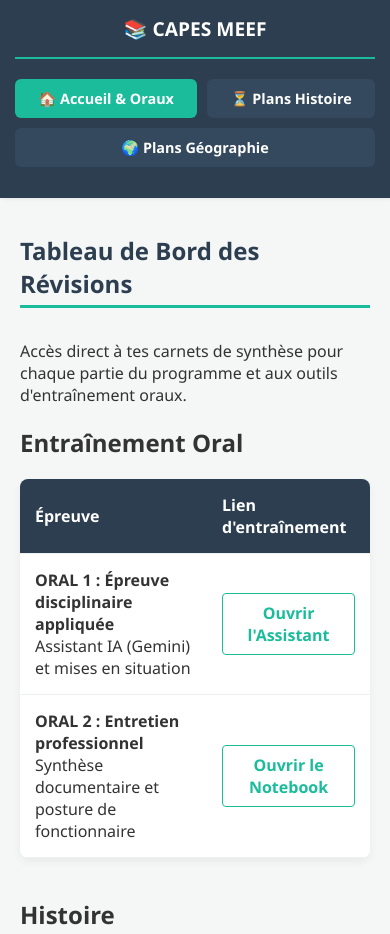
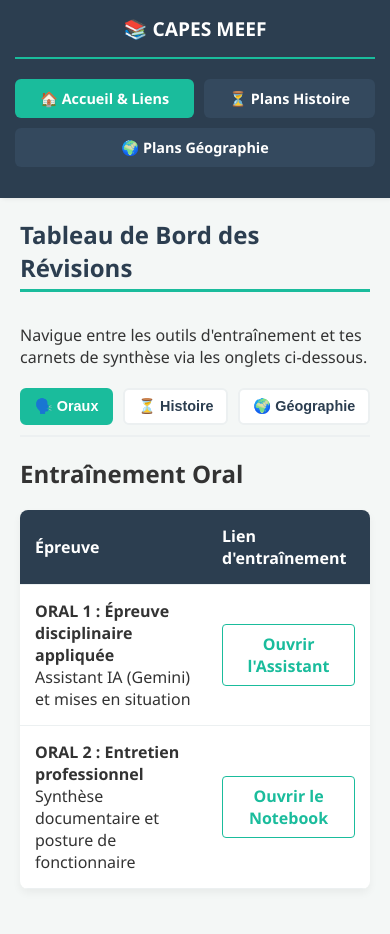
Before and after one commit to DDLeGoat/revisions-capes, a plain HTML site: page index.html in a window 390 px wide. Shown: the top 934 px of the page. Drawn offline with Linux system fonts and the light colour scheme.

Commit message:
Update index.html

```diff
--- a/index.html
+++ b/index.html
@@ -65,19 +65,58 @@
             border-bottom: 3px solid var(--secondary);
             display: inline-block;
             padding-bottom: 5px;
+            margin-top: 0;
         }
+
+        /* SOUS-ONGLETS (Accueil) */
+        .sub-tabs {
+            display: flex;
+            gap: 10px;
+            margin-top: 20px;
+            margin-bottom: 20px;
+            border-bottom: 2px solid #ecf0f1;
+            padding-bottom: 10px;
+            flex-wrap: wrap;
+        }
+        .sub-tab-btn {
+            background-color: white;
+            border: 2px solid #ecf0f1;
+            padding: 10px 20px;
+            font-size: 1em;
+            font-weight: bold;
+            color: var(--primary);
+            cursor: pointer;
+            border-radius: 6px;
+            transition: 0.3s;
+        }
+        .sub-tab-btn:hover {
+            border-color: var(--secondary);
+            color: var(--secondary);
+        }
+        .sub-tab-btn.active-sub {
+            background-color: var(--secondary);
+            border-color: var(--secondary);
+            color: white;
+        }
+        .sub-tab-content {
+            display: none;
+            animation: fadeIn 0.4s;
+        }
+        .sub-tab-content.active-sub-content {
+            display: block;
+        }
+
         /* Tables pour l'Accueil */
         table {
             width: 100%;
             border-collapse: collapse;
-            margin-top: 20px;
             margin-bottom: 40px;
             background: white;
             box-shadow: 0 4px 8px rgba(0,0,0,0.05);
             border-radius: 8px;
             display: block; /* Permet le scroll sur mobile */
             overflow-x: auto;
-            white-space: nowrap; /* Évite que le texte des tableaux s'écrase en hauteur */
+            white-space: nowrap;
         }
         th, td {
             padding: 15px;
@@ -106,7 +145,7 @@
             background-color: var(--secondary);
             color: white;
         }
-        /* Sections Dynamiques */
+        /* Sections Dynamiques (Menu Principal) */
         .section {
             display: none;
             animation: fadeIn 0.5s;
@@ -169,48 +208,19 @@
         .timeline-panel .tags { display: flex; flex-wrap: wrap; gap: 8px; margin-top: 12px; }
         .timeline-panel .tag { font-size: 12px; padding: 4px 12px; border-radius: 20px; border: 1px solid #bdc3c7; background: white; color: var(--primary); font-weight: bold; }
 
-        /* 📱 RESPONSIVE DESIGN (Mobiles & Tablettes) 📱 */
+        /* 📱 RESPONSIVE DESIGN 📱 */
         @media screen and (max-width: 768px) {
-            body {
-                flex-direction: column;
-            }
-            .sidebar {
-                width: 100%;
-                height: auto;
-                position: relative;
-                padding: 15px;
-            }
-            .sidebar h2 {
-                margin-top: 0;
-                font-size: 1.2em;
-            }
-            .sidebar ul {
-                display: flex;
-                flex-wrap: wrap;
-                justify-content: center;
-                gap: 10px;
-            }
-            .sidebar li {
-                margin: 0;
-                flex: 1 1 auto;
-                text-align: center;
-                font-size: 0.9em;
-                padding: 10px;
-            }
-            .content {
-                margin-left: 0;
-                width: 100%;
-                padding: 20px;
-            }
-            h1 {
-                font-size: 1.5em;
-            }
-            table {
-                white-space: normal;
-            }
-            td, th {
-                min-width: 120px;
-            }
+            body { flex-direction: column; }
+            .sidebar { width: 100%; height: auto; position: relative; padding: 15px; }
+            .sidebar h2 { margin-top: 0; font-size: 1.2em; }
+            .sidebar ul { display: flex; flex-wrap: wrap; justify-content: center; gap: 10px; }
+            .sidebar li { margin: 0; flex: 1 1 auto; text-align: center; font-size: 0.9em; padding: 10px; }
+            .content { margin-left: 0; width: 100%; padding: 20px; }
+            h1 { font-size: 1.5em; }
+            .sub-tabs { justify-content: center; }
+            .sub-tab-btn { flex: 1 1 auto; text-align: center; padding: 8px 10px; font-size: 0.9em; }
+            table { white-space: normal; }
+            td, th { min-width: 120px; }
         }
     </style>
 </head>
@@ -219,7 +229,7 @@
     <div class="sidebar">
         <h2>📚 CAPES MEEF</h2>
         <ul>
-            <li class="nav-btn active-menu" onclick="showSection('accueil', this)">🏠 Accueil & Oraux</li>
+            <li class="nav-btn active-menu" onclick="showSection('accueil', this)">🏠 Accueil & Liens</li>
             <li class="nav-btn" onclick="showSection('histoire', this)">⏳ Plans Histoire</li>
             <li class="nav-btn" onclick="showSection('geographie', this)">🌍 Plans Géographie</li>
         </ul>
@@ -228,8 +238,15 @@
     <div class="content">
         <div id="accueil" class="section active">
             <h1>Tableau de Bord des Révisions</h1>
-            <p>Accès direct à tes carnets de synthèse pour chaque partie du programme et aux outils d'entraînement oraux.</p>
+            <p>Navigue entre les outils d'entraînement et tes carnets de synthèse via les onglets ci-dessous.</p>
 
+            <div class="sub-tabs">
+                <button class="sub-tab-btn active-sub" onclick="showSubTab('acc-oraux', this)">🗣️ Oraux</button>
+                <button class="sub-tab-btn" onclick="showSubTab('acc-histoire', this)">⏳ Histoire</button>
+                <button class="sub-tab-btn" onclick="showSubTab('acc-geographie', this)">🌍 Géographie</button>
+            </div>
+
+            <div id="acc-oraux" class="sub-tab-content active-sub-content">
                 <h2>Entraînement Oral</h2>
                 <table>
                     <tr>
@@ -245,8 +262,10 @@
                         <td><a href="https://notebooklm.google.com/notebook/f1c79d7f-67e5-4688-ab43-45afd2fb187f" target="_blank" class="notebook-link">Ouvrir le Notebook</a></td>
                     </tr>
                 </table>
+            </div>
 
-            <h2>Histoire</h2>
+            <div id="acc-histoire" class="sub-tab-content">
+                <h2>Histoire - Notebooks LM</h2>
                 <table>
                     <tr>
                         <th>Partie du Programme</th>
@@ -273,8 +292,10 @@
                         <td><a href="https://notebooklm.google.com/notebook/62c0df18-5168-42c3-ade7-4754d50428f8" target="_blank" class="notebook-link">Ouvrir le Notebook</a></td>
                     </tr>
                 </table>
+            </div>
 
-            <h2>Géographie</h2>
+            <div id="acc-geographie" class="sub-tab-content">
+                <h2>Géographie - Notebooks LM</h2>
                 <table>
                     <tr>
                         <th>Partie du Programme</th>
@@ -310,6 +331,7 @@
                     </tr>
                 </table>
             </div>
+        </div>
 
         <div id="histoire" class="section">
             <h1>Plans Magiques - Histoire</h1>
@@ -325,7 +347,7 @@
                             <span><span class="timeline-legend-dot" style="background:#1D9E75"></span>Abbassides</span>
                             <span><span class="timeline-legend-dot" style="background:#D85A30"></span>Fatimides</span>
                             <span><span class="timeline-legend-dot" style="background:#BA7517"></span>Ayyoubides</span>
-                            <span><span class="timeline-legend-dot" style="background:#3b82f6"></span>Mamelouks</span>
+                            <span><span class="timeline-legend-dot" style="background:#3498db"></span>Mamelouks</span>
                         </div>
 
                         <div class="timeline" id="tl"></div>
@@ -375,7 +397,7 @@
                     <li><strong>I. LA RÉPUBLIQUE ROMAINE: GESTATION D'UN MODÈLE ET CONQUÊTE DE L'HÉGÉMONIE (509 - 133 av. J.-C.)</strong>
                         <ul>
                             <li>A. Un système politique oligarchique et patricio-plébéien</li>
-                            <li>B. Le rouleau compresseur militaire et la conquête de l'Italie</li>
+                            <li>B. Le rouleau compresseur militaire et la Pyramide de conquête de l'Italie</li>
                             <li>C. L'impérialisme méditerranéen et ses conséquences</li>
                         </ul>
                     </li>
@@ -780,7 +802,7 @@
                             <li>C. L'évolution et les paradoxes de la protection environnementale</li>
                         </ul>
                     </li>
-                    <li><strong>III. GÉOPOLITIQUE ET JUSTICE ENVIRONNEMENTALE: LA LUTTE POUR L'APPROPRIATION GLOBE</strong>
+                    <li><strong>III. GÉOPOLITIQUE ET JUSTICE ENVIRONNEMENTALE: LA LUTTE POUR L'APPROPRIATION DU GLOBE</strong>
                         <ul>
                             <li>A. La course destructrice aux ressources de la mondialisation</li>
                             <li>B. La "malédiction des matières premières" et l'émergence des conflits</li>
@@ -794,10 +816,11 @@
     </div>
 
     <script>
-        // LOGIQUE DES ONGLETS
+        // NAVIGATION MENU PRINCIPAL
         function showSection(sectionId, element) {
             const sections = document.querySelectorAll('.section');
             sections.forEach(sec => sec.classList.remove('active'));
+
             document.getElementById(sectionId).classList.add('active');
 
             const navBtns = document.querySelectorAll('.nav-btn');
@@ -805,6 +828,18 @@
             element.classList.add('active-menu');
 
             window.scrollTo(0, 0);
+        }
+
+        // NAVIGATION SOUS-ONGLETS (Page Accueil)
+        function showSubTab(tabId, element) {
+            const contents = document.querySelectorAll('.sub-tab-content');
+            contents.forEach(content => content.classList.remove('active-sub-content'));
+
+            const btns = document.querySelectorAll('.sub-tab-btn');
+            btns.forEach(btn => btn.classList.remove('active-sub'));
+
+            document.getElementById(tabId).classList.add('active-sub-content');
+            element.classList.add('active-sub');
         }
 
         // LOGIQUE DE LA FRISE CHRONOLOGIQUE
@@ -881,7 +916,7 @@
               },
               {
                 label: "Mamelouks",
-                color: "#3b82f6", textColor: "#ffffff",
+                color: "#3498db", textColor: "#ffffff",
                 start: 1250, end: 1517,
                 name: "Sultanat mamelouk",
                 dates: "1250 – 1517",
```
Lines whose indentation alone changed are shown as unchanged.
